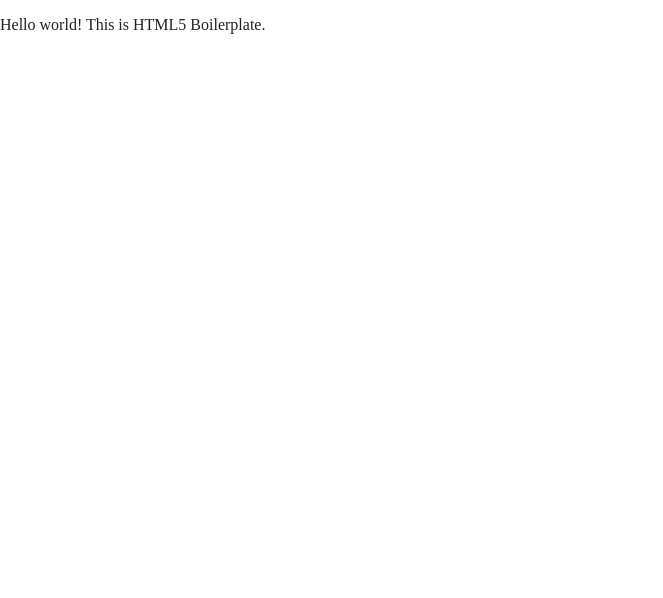
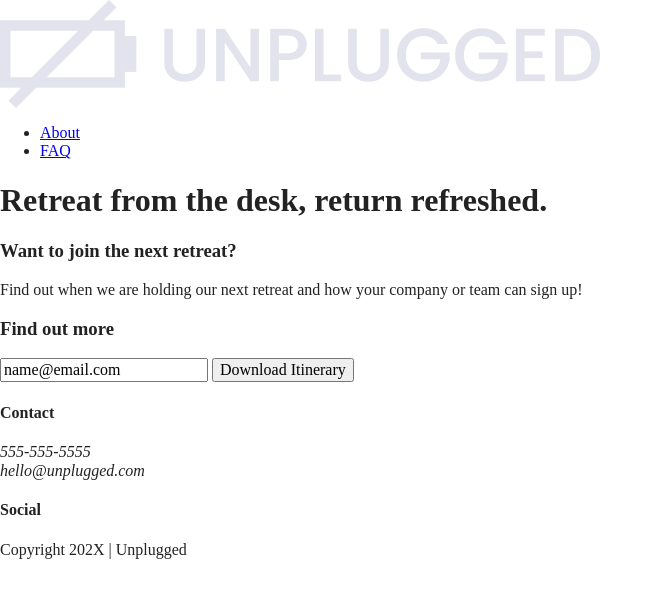
Before and after one commit to brgt-p/unplugged, a website built with Parcel: page index.html in a window 1280 px wide. Shown: the whole page, without its empty margins (0-663 px from the left). Built offline with nearby package versions, Linux system fonts and the light colour scheme.

Commit message:
Added header, footer and newsletter signup content

```diff
--- a/index.html
+++ b/index.html
@@ -3,7 +3,7 @@
 
 <head>
   <meta charset="utf-8">
-  <title></title>
+  <title>Unplugged Retreat</title>
   <meta name="description" content="">
   <meta name="viewport" content="width=device-width, initial-scale=1">
 
@@ -23,9 +23,81 @@
 </head>
 
 <body>
+  <!-- Add your site or application content here -->
+  <header>
+    <div class="content-wrapper">
+      <a href="#">
+        <img class="logo" src="img/unpluggedlogo.png" alt="unplugged logo"></a>
+      <div class="header-divider"></div>
+      <nav>
+        <ul>
+          <li><a href="about/index.html" rel="noopener">About</a></li>
+          <li><a href="faq/index.html" rel="noopener">FAQ</a></li>
+        </ul>
+      </nav>
+    </div>
+  </header>
 
-  <!-- Add your site or application content here -->
-  <p>Hello world! This is HTML5 Boilerplate.</p>
+  <main>
+    <section class="hero-area">
+      <div class="content-wrapper">
+        <h1>Retreat from the desk, return refreshed.</h1>
+        <!-- <img class="hero-image" src="img/unplugged-retreat.jpg" alt=""> -->
+      </div>
+    </section>
+    <aside class="newsletter-signup">
+      <div class="content-wrapper">
+        <div class="form-description">
+          <h3>Want to join the next retreat?</h3>
+          <p>Find out when we are holding our next retreat and how your company or team can sign up!</p>
+        </div>
+        <div class="form">
+          <h3>Find out more</h3>
+          <input type="text" name="name" value="name@email.com">
+          <input type="button" value="Download Itinerary">
+        </div>
+      </div>
+    </aside>
+    <div class="features"></div>
+    <div class="previous-retreats"></div>
+  </main> <!-- main wrapper -->
+
+  <footer>
+    <div class="content-wrapper">
+      <div class="footer-content">
+        <div class="footer-contact">
+          <h4>Contact</h4>
+          <address>
+            <p>
+              555-555-5555<br>
+              hello@unplugged.com
+            </p>
+          </address>
+        </div>
+        <div class="social">
+          <h4>Social</h4>
+          <div class="social-icons">
+            <p>
+              <a href="https://www.facebook.com/" target="_blank" rel="noopener"></a>
+            </p>
+            <p>
+              <a href="https://www.twitter.com/" target="_blank" rel="noopener"></a>
+            </p>
+            <p>
+              <a href="https://www.instagram.com/" target="_blank" rel="noopener"></a>
+            </p>
+          </div>
+          <!-- other social links here -->
+        </div>
+      </div> <!-- footer content ends -->
+      <div class="copyright">
+        <p>Copyright 202X | Unplugged</p>
+      </div> <!--footer content-wrapper ends-->
+    </div>
+  </footer>
+
+
+
   <script src="js/vendor/modernizr-3.11.2.min.js"></script>
   <script src="js/plugins.js"></script>
   <script src="js/main.js"></script>
```
